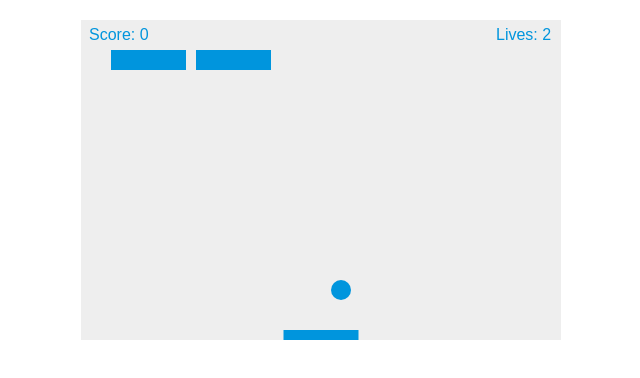
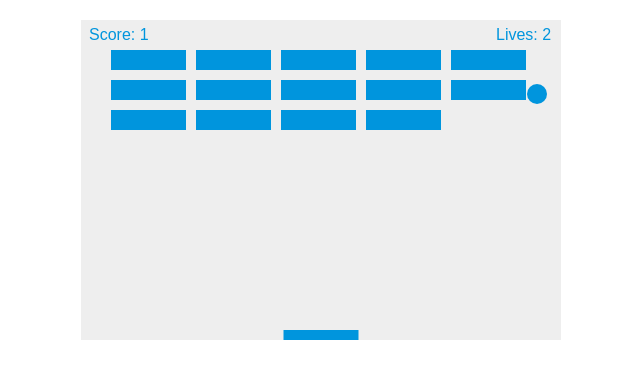
Before and after one commit to omarihab99/Break-Brick, a plain HTML site: page index.html in a window 1280 px wide. Shown: the whole page, without its empty margins (319-959 px from the left). Drawn offline with Linux system fonts and the light colour scheme.

Commit message:
Build Game

```diff
--- a/index.html
+++ b/index.html
@@ -33,8 +33,8 @@
       var paddleX = (canvas.width - paddleWidth) / 2;
       var rightPressed = false;
       var leftPressed = false;
-      var brickRowCount = 1;
-      var brickColumnCount = 2;
+      var brickRowCount = 3;
+      var brickColumnCount = 5;
       var brickHeight = 20;
       var brickWidth = 75;
       var brickPadding = 10;
```
